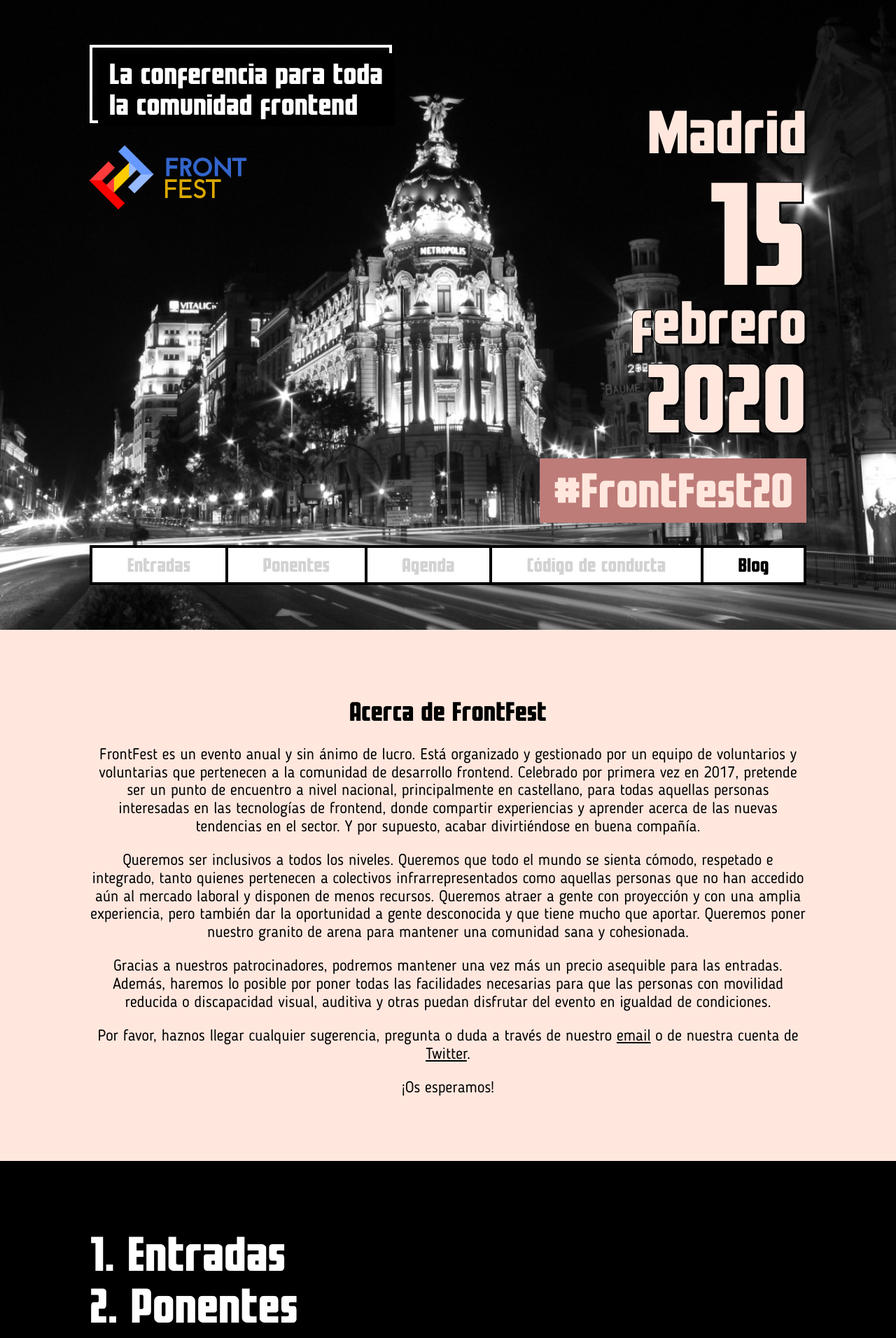
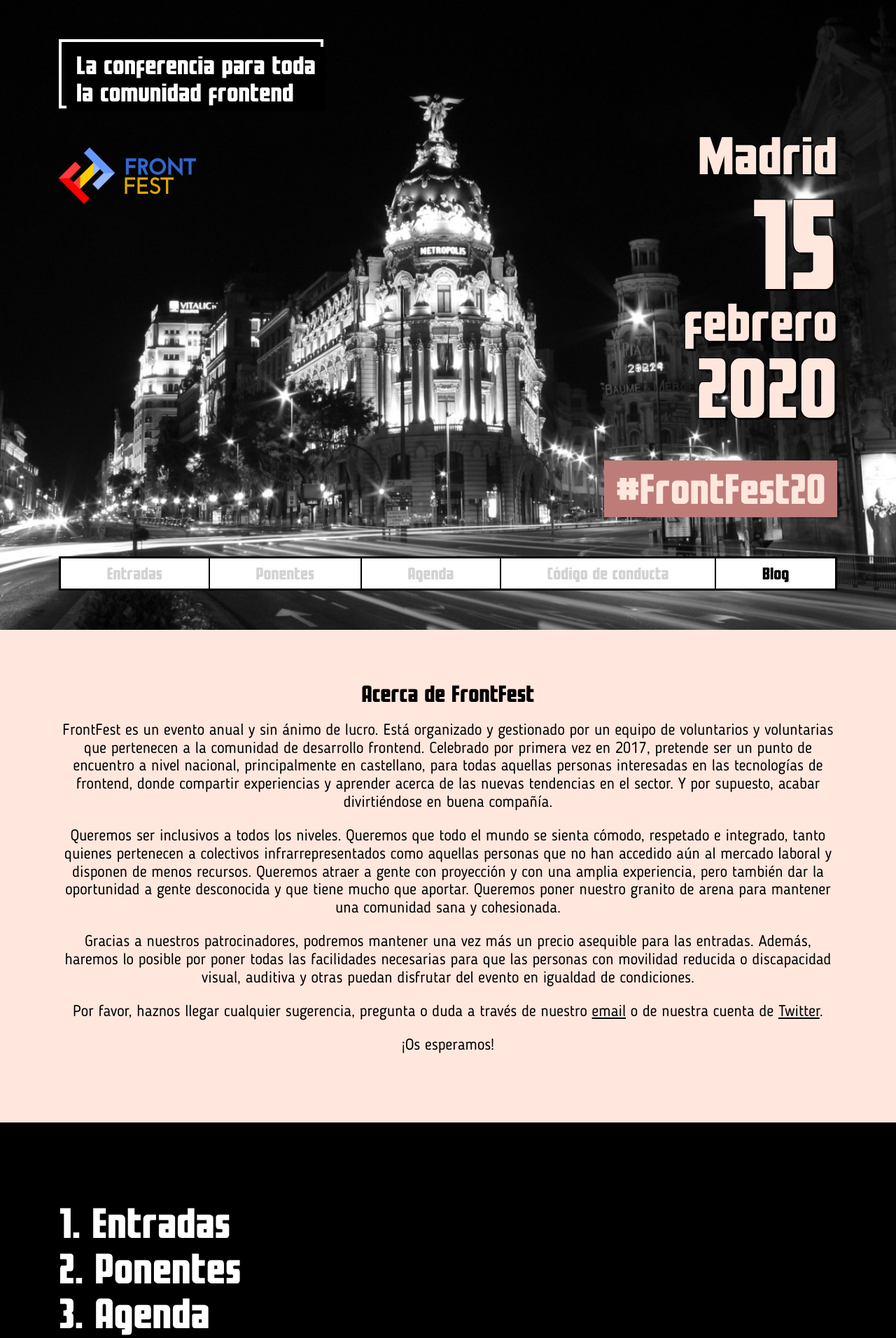
Before and after one commit to frontfest/beta, a Jekyll site: the page built from index.html, in a window 1280 px wide. Shown: the top 1912 px of the page at 70% size. Built offline with Jekyll 4.4.1, drawn with Linux system fonts in a browser that asks for light colours.

Commit message:
Improve responsive

```diff
--- a/_includes/footer.html
+++ b/_includes/footer.html
@@ -10,9 +10,9 @@
         </ul>
     </nav>
 
-    <div class="footer-wrapper">
+    <div class="footer-div">
 
-        <div class="footer-wrapper-left">
+        <div class="footer-div-left">
             <h2>FrontFest 2020 | <small>4ª edición</small></h2>
 
             <p>Ediciones anteriores •
@@ -22,7 +22,7 @@
             </p>
         </div>
 
-        <div class="footer-wrapper-right">
+        <div class="footer-div-right">
             <img src="{{ '/assets/img/frontfest.svg' | relative_url }}">
         </div>
 
--- a/assets/css/main.css
+++ b/assets/css/main.css
@@ -2,15 +2,8 @@
  * CSS
  */
 
-:root {
-    --light-color: white;
-    --dark-color: black;
-    --primary-color: #FFE7DE;
-    --secondary-color: #BD7C78;
-}
-
-@font-face {
-font-family: 'BloggerSans';
+ @font-face {
+    font-family: 'BloggerSans';
     src: url('../fonts/bloggersans.woff2') format('woff2'),
          url('../fonts/bloggersans.otf') format('otf');
     font-weight: normal;
@@ -21,6 +14,55 @@
     src: url('../fonts/voyagefantastique.woff2') format('woff2'),
          url('../fonts/voyagefantastique.ttf') format('ttf');
     font-weight: normal;
+}
+
+:root {
+    --title-font: 'VoyageFantastique';
+    --text-font: 'BloggerSans';
+    --light-color: white;
+    --dark-color: black;
+    --primary-color: #FFE7DE;
+    --secondary-color: #BD7C78;
+    --padding-left-right: 4rem;
+    --padding-top-bottom: 3rem;
+    --padding-top-bottom-small: 2rem;
+    --font-relative-size: 62.5%;
+}
+
+@media (min-width: 48em) {
+    :root {
+        --padding-left-right: 5rem;
+        --padding-top-bottom: 4rem;
+        --padding-top-bottom-small: 3rem;
+        --font-relative-size: 75%;
+    }
+}
+
+@media (min-width: 72em) {
+    :root {
+        --padding-left-right: 6rem;
+        --padding-top-bottom: 5rem;
+        --padding-top-bottom-small: 4rem;
+        --font-relative-size: 87.5%;
+    }
+}
+
+@media (min-width: 96em) {
+    :root {
+        --padding-left-right: 7rem;
+        --padding-top-bottom: 6rem;
+        --padding-top-bottom-small: 5rem;
+        --font-relative-size: 100%;
+    }
+}
+
+@media (min-width: 125em) {
+    :root {
+        --padding-left-right: 8rem;
+        --padding-top-bottom: 6rem;
+        --padding-top-bottom-small: 5rem;
+        --font-relative-size: 112.5%;
+    }
 }
 
 * {
@@ -35,51 +77,31 @@
     color: var(--dark-color);
 }
 
+h1, h2 {
+    margin: 0;
+}
+
 h1 {
     color: var(--dark-color);
     font-size: 3rem;
     font-weight: normal;
-    font-family: 'VoyageFantastique';
+    font-family: var(--title-font);
 }
 
 h2 {
     color: var(--dark-color);
     font-size: 2.2rem;
     font-weight: normal;
-    font-family: 'VoyageFantastique';
+    font-family: var(--title-font);
 }
 
 html {
-    font-size: 62.5%;
-}
-
-@media (min-width: 48rem) {
-    html {
-        font-size: 87.5%;
-    }
-}
-
-@media (min-width: 72rem) {
-    html {
-        font-size: 100%;
-    }
-}
-
-@media (min-width: 96rem) {
-    html {
-        font-size: 112.5%;
-    }
-}
-
-@media (min-width: 125rem) {
-    html {
-        font-size: 125%;
-    }
+    font-size: var(--font-relative-size);
 }
 
 body {
-    font-family: BloggerSans;
-    font-size: 1.4rem;
+    font-family: var(--text-font);
+    font-size: 1.6rem;
     color: var(--dark-color);
     background-color: var(--primary-color);
 }
@@ -87,40 +109,23 @@
 /* HEADER */
 
 .big-intro {
-    position: relative;
     height: 100vh;
-    font-family: 'VoyageFantastique';
+    font-family: var(--title-font);
     font-weight: normal;
-    display: flex;
-    justify-content: space-between;
     text-align: right;
-    padding: 4rem 8rem;
     color: white;
-}
-
-.big-intro::before {
-    content: "";
-    position: absolute;
-    top: 0;
-    left: 0;
-    width: 100%;
-    height: 100%;
     background-image: url('../img/calleAlcalaBW.jpg');
     background-repeat: no-repeat;
     background-position: center center;
     background-size: cover;
     background-color: var(--primary-color);
-    filter: grayscale(100%);
-}
-
-.big-intro-inside {
-    width: 100%;
-    position: relative;
     display: flex;
     flex-direction: column;
+    justify-content: space-between;
 }
 
 .big-intro-inside-top {
+    padding: var(--padding-top-bottom-small) var(--padding-left-right);
     display: flex;
     flex-grow: 1;
     justify-content: space-between;
@@ -135,7 +140,7 @@
 
 .big-intro-inside-top .left .claim {
     position: relative;
-    font-family: 'VoyageFantastique';
+    font-family: var(--title-font);
     font-weight: normal;
     font-size: 2.4rem;
     width: 27rem;
@@ -151,7 +156,7 @@
 }
 
 .big-intro-inside-top .left .logo {
-    margin-top: 2rem;
+    margin-top: var(--padding-top-bottom-small);
 }
 
 .big-intro-inside-top .left .logo img {
@@ -199,7 +204,7 @@
 }
 
 .big-intro-inside-top .right .line-5 div {
-    margin-top: 2rem;
+    margin-top: var(--padding-top-bottom-small);
     font-size: 4rem;
     background-color: var(--secondary-color);
     padding: 0.6rem 1.2rem;
@@ -215,7 +220,13 @@
 }
 
 .big-intro-inside-nav {
-    margin-top: 2rem;
+    padding: 0;
+}
+
+@media (min-width: 48rem) {
+    .big-intro-inside-nav {
+        padding: 0 var(--padding-left-right) var(--padding-top-bottom-small) var(--padding-left-right);
+    }
 }
 
 /* NAV */
@@ -225,6 +236,8 @@
     padding: 0;
     margin: 0;
     display: flex;
+    flex-wrap: wrap;
+    border: 0.2rem solid var(--dark-color);
 }
 
 .nav > ul > li {
@@ -232,15 +245,9 @@
     font-size: 1.6rem;
     font-weight: normal;
     text-align: center;
-    border-top: 4px solid black;
-    border-bottom: 4px solid black;
-    border-left: 4px solid black;
     background: white;
     color: black;
-}
-
-.nav > ul > li:last-child {
-    border-right: 4px solid black;
+    border: 0.1rem solid var(--dark-color);
 }
 
 .nav > ul > li > a {
@@ -249,7 +256,7 @@
     height: 100%;
     width: 100%;
     padding: 0.6rem 1.2rem;
-    font-family: 'VoyageFantastique';
+    font-family: var(--title-font);
     color: lightgray;
     cursor: not-allowed;
 }
@@ -267,12 +274,12 @@
 /* BIG MENU */
 
 .big-menu {
-    font-family: 'VoyageFantastique';
+    font-family: var(--title-font);
     color: var(--light-color);
     background: var(--dark-color);
     font-weight: normal;
     font-size: 4rem;
-    padding: 2rem 8rem;
+    padding: var(--padding-top-bottom-small) var(--padding-left-right);
 }
 
 .big-menu ol {
@@ -291,7 +298,7 @@
 /* ABOUT */
 
 .about {
-    padding: 4rem 8rem;
+    padding: var(--padding-top-bottom) var(--padding-left-right);
     text-align: center;
     border-top: 4px solid var(--primary-color);
     border-bottom: 4px solid var(--primary-color);
@@ -301,13 +308,16 @@
 
 .venue {
     display: flex;
-    padding: 4rem 8rem;
+    flex-direction: row;
+    flex-wrap: wrap;
+    padding: var(--padding-top-bottom) var(--padding-left-right);
 }
 
 .venue-left {
-    flex-shrink: 0;
-    flex-basis: 33%;
-    padding-right: 4rem;
+    flex-basis: 45%;
+    flex-grow: 1;
+    min-width: 25rem;
+    padding-right: var(--padding-top-bottom);
 }
 
 .venue-left ul {
@@ -315,8 +325,9 @@
 }
 
 .venue-right {
-    flex-shrink: 0;
-    flex-basis: 67%;
+    flex-grow: 1;
+    flex-basis: 55%;
+    min-width: 25rem;
 }
 
 .venue-right .venue-right-img {
@@ -338,13 +349,36 @@
     border-top: 4px solid var(--primary-color);
 }
 
-.footer .footer-wrapper {
+.footer-div {
     display: flex;
     justify-content: space-between;
     align-items: center;
     background: black;
-    padding: 2rem 8rem;
+    padding: var(--padding-top-bottom-small) var(--padding-left-right);
 }
+
+.footer-div-left {
+    flex-grow: 1;
+}
+
+.footer-div-right {
+    width: 3rem;
+}
+
+.footer img {
+    width: 24rem;
+}
+
+
+@media (min-width: 36em) {
+    .footer-div-right {
+        width: auto;
+    }
+    .footer img {
+        width: 18rem;
+    }
+}
+
 
 .footer p {
     color: var(--primary-color);
--- a/index.html
+++ b/index.html
@@ -3,7 +3,6 @@
 ---
 
 <div class="big-intro">
-    <div class="big-intro-inside">
 
         <div class="big-intro-inside-top">
             <div class="left">
@@ -39,7 +38,6 @@
                 <li><a href="https://blog.frontfest.es">Blog</a></li>
             </ul>
         </nav>
-    </div>
 
 </div>
 
```
